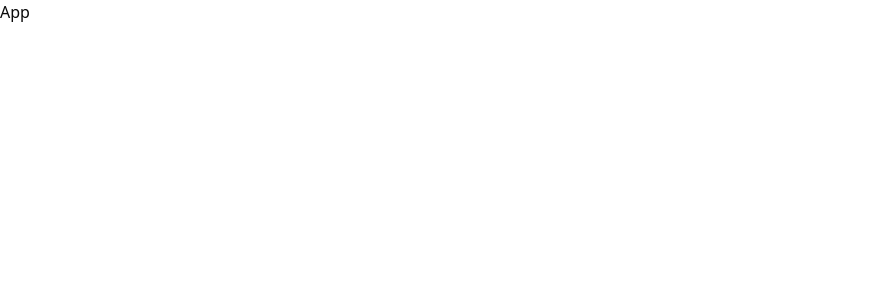
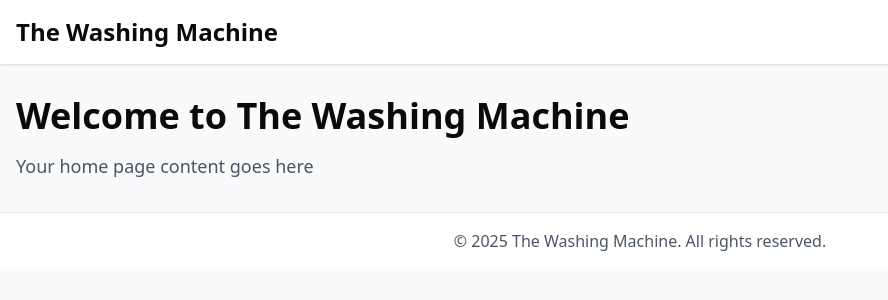
Before and after one commit to akilapilapitiya/The_Washing_Machine, a React (Vite) app in the folder frontend/: page / in a window 1280 px wide. Shown: the top 300 px of the page, without its empty margins (0-888 px from the left). Built offline with nearby package versions, Linux system fonts and the light colour scheme.

Commit message:
feat: Basic Routing Added

```diff
--- a/frontend/index.html
+++ b/frontend/index.html
@@ -8,6 +8,6 @@
   </head>
   <body>
     <div id="root"></div>
-    <script type="module" src="/main.jsx"></script>
+    <script type="module" src="/src/main.jsx"></script>
   </body>
 </html>
--- a/frontend/package.json
+++ b/frontend/package.json
@@ -17,6 +17,7 @@
     "lucide-react": "^0.562.0",
     "react": "^19.2.0",
     "react-dom": "^19.2.0",
+    "react-router-dom": "^7.11.0",
     "tailwind-merge": "^3.4.0",
     "tailwindcss": "^4.1.18"
   },
--- a/frontend/src/App.jsx
+++ b/frontend/src/App.jsx
@@ -1,8 +1,19 @@
 import React from 'react'
+import { BrowserRouter, Routes, Route } from 'react-router-dom'
+import MainLayout from './components/layout/MainLayout'
+import Home from './pages/Home'
+import NotFound from './pages/NotFound'
 
 const App = () => {
   return (
-    <div>App</div>
+    <BrowserRouter>
+      <Routes>
+        <Route path="/" element={<MainLayout />}>
+          <Route index element={<Home />} />
+          <Route path="*" element={<NotFound />} />
+        </Route>
+      </Routes>
+    </BrowserRouter>
   )
 }
 
--- /dev/null
+++ b/frontend/src/components/layout/MainLayout.jsx
@@ -0,0 +1,26 @@
+import React from 'react'
+import { Outlet } from 'react-router-dom'
+
+const MainLayout = () => {
+  return (
+    <div className="min-h-screen bg-gray-50">
+      <header className="bg-white shadow-sm">
+        <div className="container mx-auto px-4 py-4">
+          <h1 className="text-2xl font-bold">The Washing Machine</h1>
+        </div>
+      </header>
+
+      <main>
+        <Outlet />
+      </main>
+
+      <footer className="bg-white border-t mt-auto">
+        <div className="container mx-auto px-4 py-4 text-center text-gray-600">
+          <p>&copy; 2025 The Washing Machine. All rights reserved.</p>
+        </div>
+      </footer>
+    </div>
+  )
+}
+
+export default MainLayout
--- a/frontend/main.jsx
+++ b/frontend/src/main.jsx
@@ -1,7 +1,7 @@
 import { StrictMode } from 'react'
 import { createRoot } from 'react-dom/client'
-import App from './src/App.jsx'
-import './src/index.css'
+import App from './App.jsx'
+import './styles/index.css'
 
 createRoot(document.getElementById('root')).render(
   <StrictMode>
--- /dev/null
+++ b/frontend/src/pages/Home.jsx
@@ -0,0 +1,12 @@
+import React from 'react'
+
+const Home = () => {
+  return (
+    <div className="container mx-auto px-4 py-8">
+      <h1 className="text-4xl font-bold mb-4">Welcome to The Washing Machine</h1>
+      <p className="text-lg text-gray-600">Your home page content goes here</p>
+    </div>
+  )
+}
+
+export default Home
--- /dev/null
+++ b/frontend/src/pages/NotFound.jsx
@@ -0,0 +1,16 @@
+import React from 'react'
+import { Link } from 'react-router-dom'
+
+const NotFound = () => {
+  return (
+    <div className="container mx-auto px-4 py-8 text-center">
+      <h1 className="text-6xl font-bold mb-4">404</h1>
+      <p className="text-xl text-gray-600 mb-8">Page not found</p>
+      <Link to="/" className="text-blue-600 hover:text-blue-800 underline">
+        Go back home
+      </Link>
+    </div>
+  )
+}
+
+export default NotFound
--- a/frontend/tsconfig.json
+++ b/frontend/tsconfig.json
@@ -10,5 +10,5 @@
     "moduleResolution": "bundler",
     "types": ["vite/client"]
   },
-  "include": ["src", "main.jsx", "vite.config.js", "eslint.config.js"]
+  "include": ["src", "src/main.jsx", "vite.config.js", "eslint.config.js"]
 }
```
Also changed, not shown: frontend/src/styles/index.css (renamed from frontend/src/index.css), 1 other file (tests, documents, lock files or other folders).
